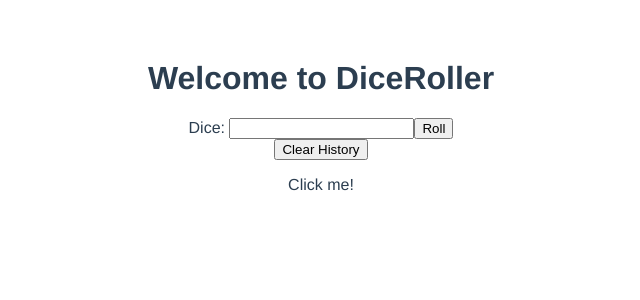
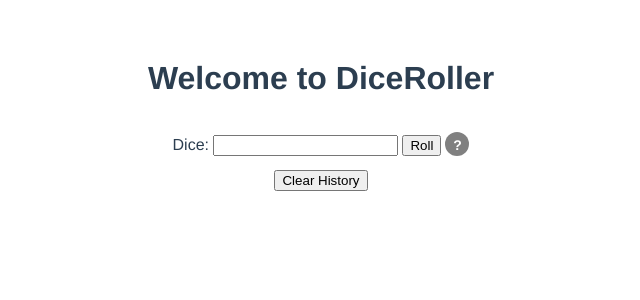
Before and after one commit to Harehn/DiceRoller, a Vue app in the folder Frontend/diceroller/: page / in a window 1280 px wide. Shown: the top 300 px of the page, without its empty margins (319-959 px from the left). Built offline with nearby package versions, Linux system fonts and the light colour scheme.

Commit message:
Added text popup and cleared display a little

```diff
--- a/Frontend/diceroller/src/components/HelloWorld.vue
+++ b/Frontend/diceroller/src/components/HelloWorld.vue
@@ -5,7 +5,10 @@
   <div>
   <label for='dice_input'>Dice: </label>
   <input type='text' id='dice_input' name='dice_input'  @keyup.enter="writeText">
+  <p id=space>X</p>
   <input type='button' value='Roll' @click='writeText'>
+  <p id=space>X</p>
+  <help help_msg="Input must be in format XdX+X. eg 3d10+3, 1d100, 2d6-1."/>
   </div>
 
   <div>
@@ -16,7 +19,6 @@
   <p v-for="result in results"><b>{{result[0]}}:</b> {{result[1]}}</p>
   </div>
 
-  <help/>
   </div>
 </template>
 
@@ -104,4 +106,10 @@ li {
 a {
   color: #42b983;
 }
+#space {
+  display: inline-block;
+  visibility: hidden;
+  font-size: 6px;
+}
+
 </style>
--- a/Frontend/diceroller/src/components/Help.vue
+++ b/Frontend/diceroller/src/components/Help.vue
@@ -1,7 +1,6 @@
 <template>
-    <p></p>
-    <div class="popup" @click="sample()">Click me!
-    <span class="popuptext" id="myPopup">Popup text...</span>
+    <div class="popup" @click="sample()"><p class="question"></p>
+    <span class="popuptext" id="myPopup">{{ help_msg }}</span>
     </div>
 </template>
 
@@ -9,7 +8,7 @@
   export default {
     name: 'Help',
     props: {
-
+      help_msg: String
     },
     data (){
      return {
@@ -82,4 +81,23 @@
   from {opacity: 0;}
   to {opacity:1 ;}
 }
+
+.question::before{
+    content:'?';
+    font-weight: bold;
+    color:#fff;
+}
+
+.question{
+    display: inline-block;
+    text-align: center;
+    background-color: grey;
+    border-radius: 50%;
+    width: 24px;
+    height: 24px;
+    font-size: 14px;
+    line-height: 26px;
+    cursor: default;
+}
+
 </style>
```
